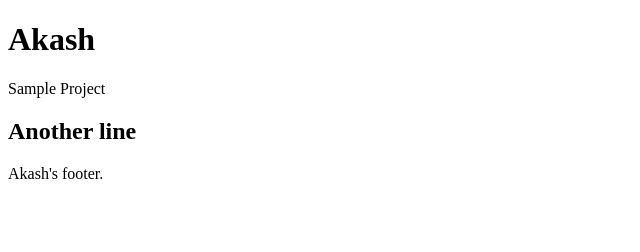
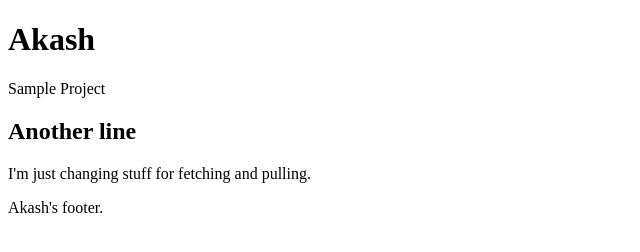
Before and after one commit to akashkumarpsiog/GitPrac, a plain HTML site: page index.html in a window 1280 px wide. Shown: the whole page, without its empty margins (0-640 px from the left). Drawn offline with Linux system fonts and the light colour scheme.

Commit message:
for fetching

```diff
--- a/index.html
+++ b/index.html
@@ -8,6 +8,7 @@
   <h1>Akash</h1>
   <p>Sample Project</p>
   <h2>Another line</h2>
+  <p> I'm just changing stuff for fetching and pulling.</p>
 </body>
 
 <footer>Akash's footer.</footer>
```
